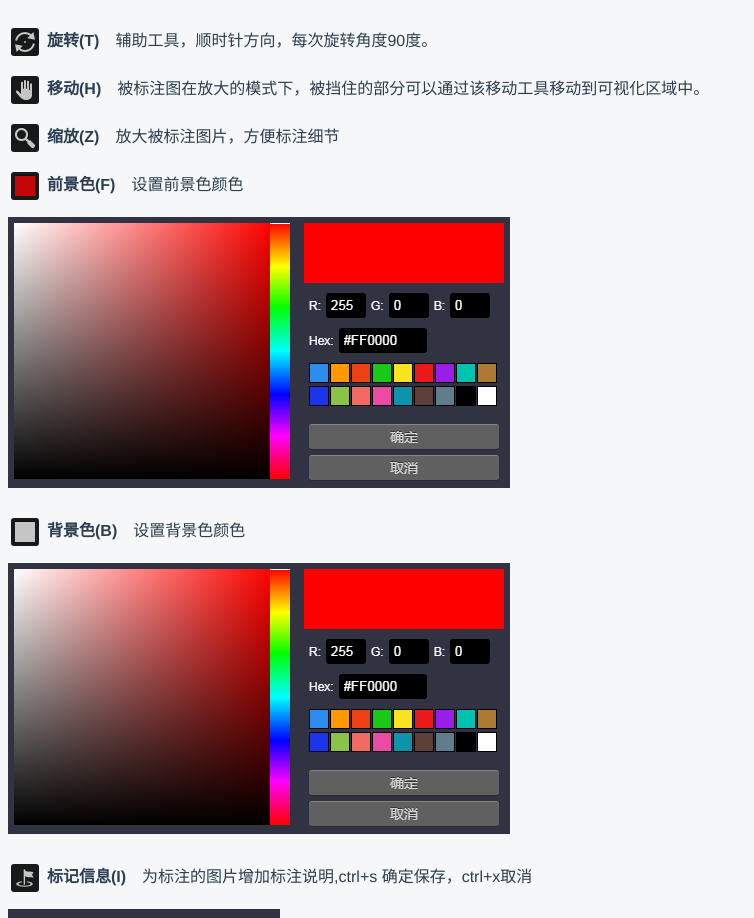
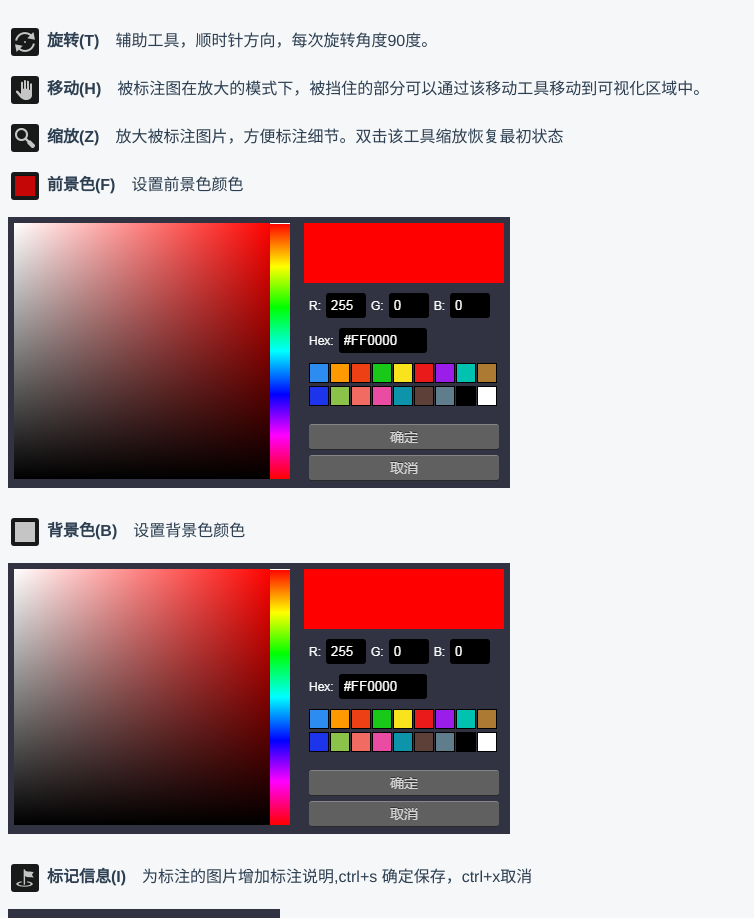
Before and after one commit to longcms/tagtool, a Vue app: page /#/about in a window 1280 px wide. Shown: the part 3428-4346 px from the top of the page, without its empty margins (0-754 px from the left). Built offline with nearby package versions, Linux system fonts and the light colour scheme.

Commit message:
Update help.vue

```diff
--- a/src/components/tagtool/help.vue
+++ b/src/components/tagtool/help.vue
@@ -232,7 +232,7 @@ export default {
         src: zoomImg,
         title: '缩放(Z)',
         shortcut: 90,
-        desc: '放大被标注图片，方便标注细节',
+        desc: '放大被标注图片，方便标注细节。双击该工具缩放恢复最初状态',
         children: [{
           type: 'zoomin',
           title: '放大',
```
